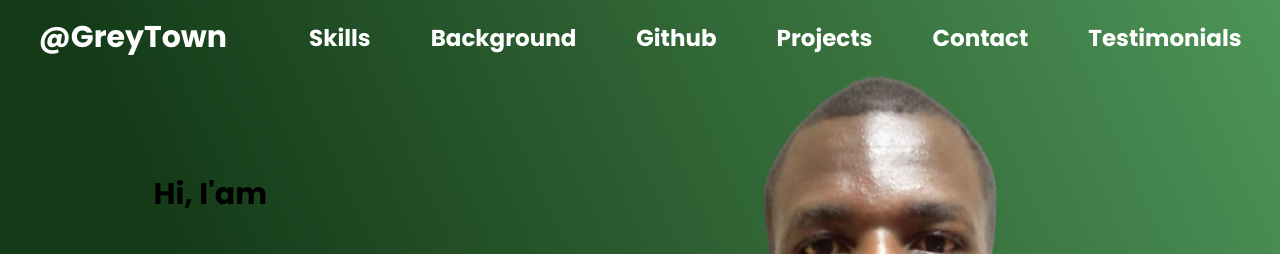
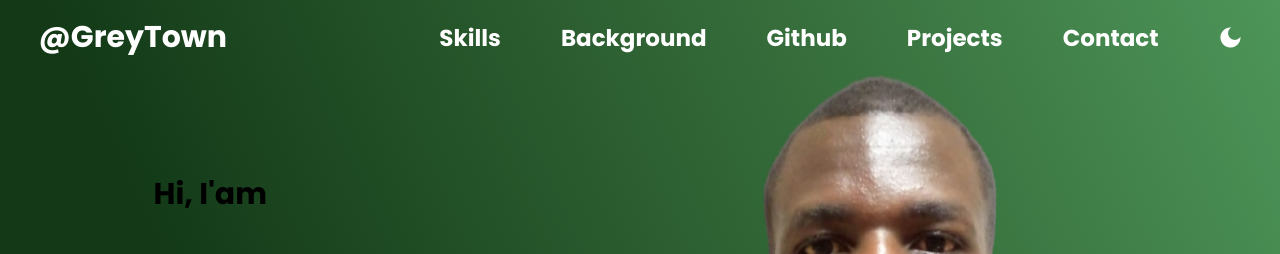
Before and after one commit to GreyTown/LandingPages, a plain HTML site: page Portifolio-Page/index.html in a window 1280 px wide. Shown: the top 254 px of the page. Drawn offline with nearby package versions, Linux system fonts and the light colour scheme.

Commit message:
add the dark-mode toggle

```diff
--- a/Portifolio-Page/index.html
+++ b/Portifolio-Page/index.html
@@ -34,7 +34,7 @@
             <li><a href="#">Github</a></li>
             <li><a href="#">Projects</a></li>
             <li><a href="#">Contact</a></li>
-            <li><a href="#">Testimonials</a></li>
+            <li><a href="#"><i class="ri-moon-fill"></i></a></li>
         </ul>
 
         <div class="bx bx-menu" id="menu-icon"></div>
```
